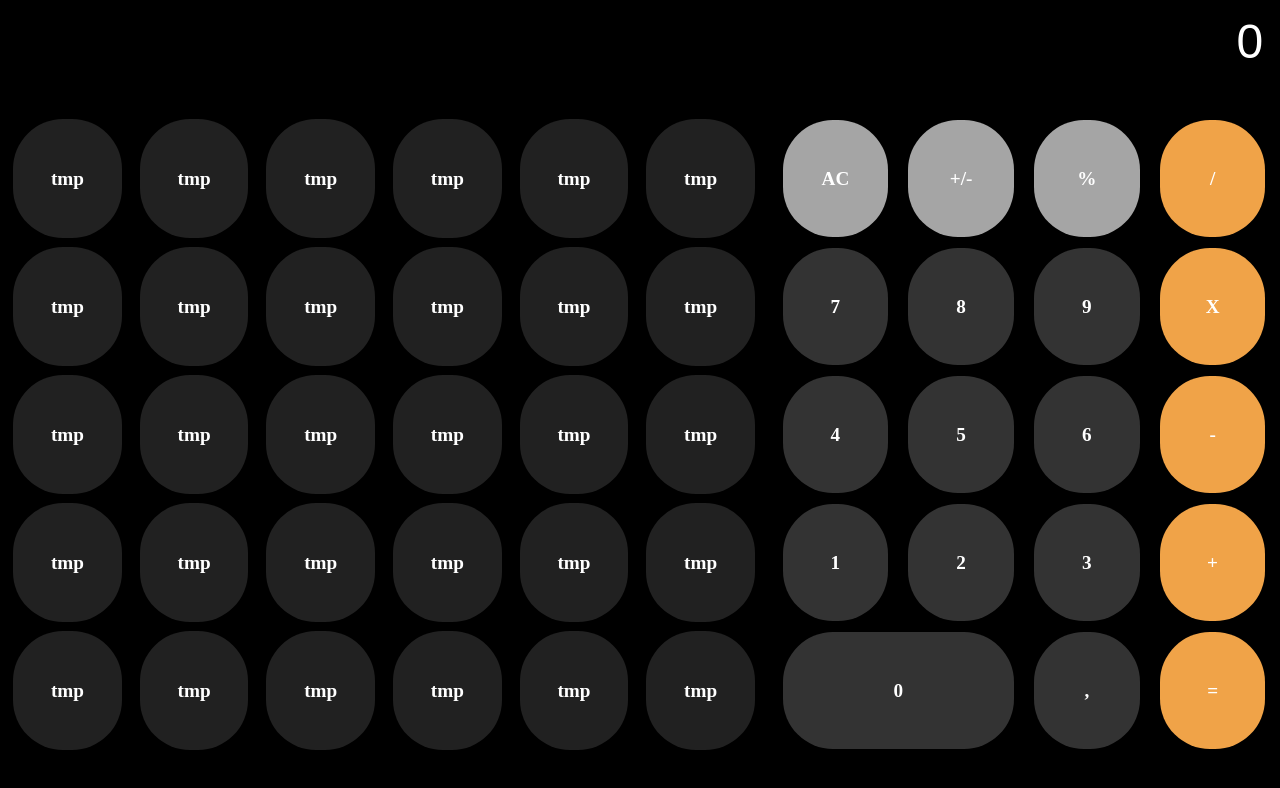
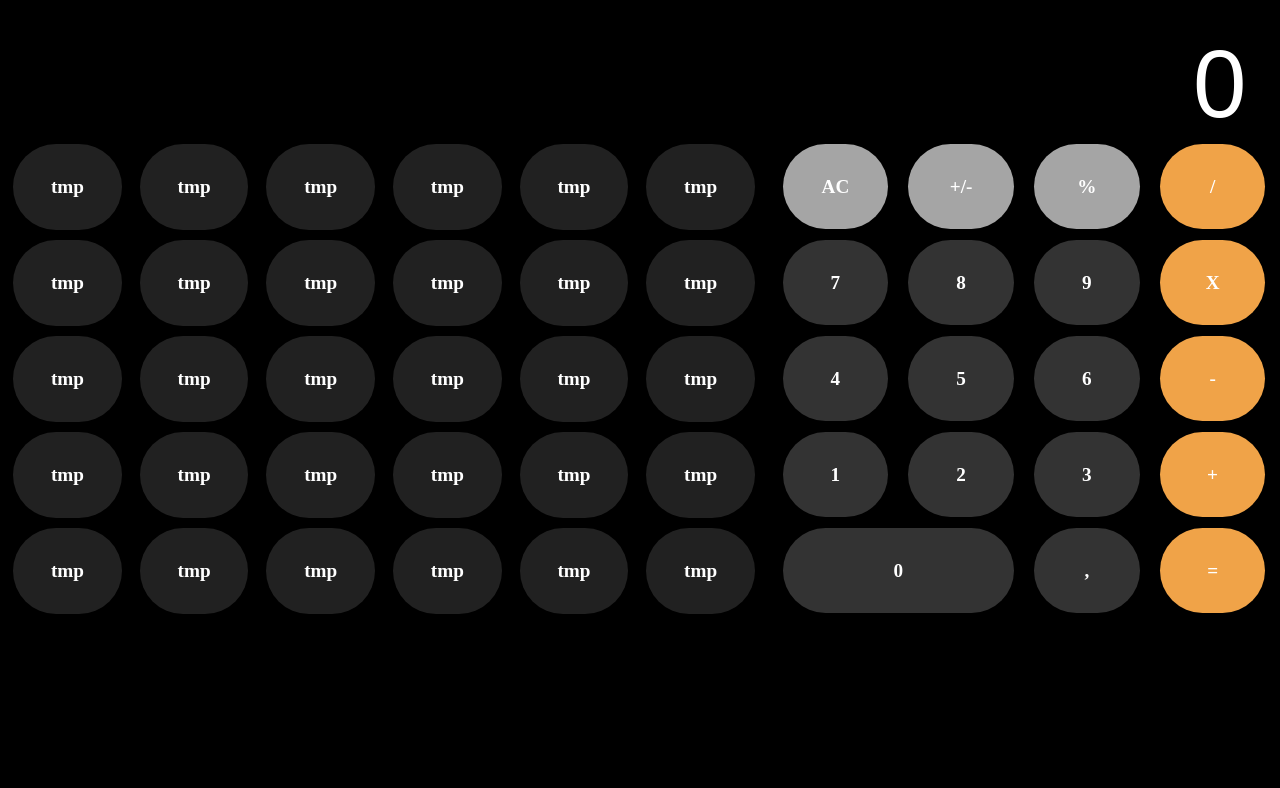
Before and after one commit to rhamses/ipad-calc, a Vue app: page / in a window 1280 px wide. Shown: the top 788 px of the page. Built offline with nearby package versions, Linux system fonts and the light colour scheme; a web font is replaced by a local one.

Commit message:
new css rules for ipad

```diff
--- a/src/components/Calc.vue
+++ b/src/components/Calc.vue
@@ -30,6 +30,8 @@
 .calc {
   height: 100vh;
   width: 100vw;
+
+  font-size: 16px;
 }
 .calc--header .visor {
   margin: 0;
@@ -48,14 +50,13 @@
   display: flex;
   flex-wrap: wrap;
   justify-content: space-evenly;
-
-  font-size: 16px;
 }
 @media screen and (orientation: landscape) {
   .calc {
     display: flex;
     flex-direction: row;
     flex-wrap: wrap;
+    align-content: start;
   }
   .calc--buttons {
     flex-basis: 40%;
@@ -66,11 +67,7 @@
   }
   .calc--buttons,
   .calc--buttons__extra {
-    height: 80%;
-  }
-  .calc--header .visor {
-    padding: 0.3em 0.35em 0 0;
-    font-size: 3rem;
+    height: 60%;
   }
 }
 @media screen and (orientation: portrait) {
@@ -81,24 +78,40 @@
     position: relative;
   }
 }
-/*
-Media Query iPhone 11 Regular
-Media Query iPhone 11 Pro Max
-*/
-@media only screen
-    and (device-width: 414px)
-    and (device-height: 896px) {
-      .calc {
-        height: 85vh;
-      }
-    }
 /* Media Query iPhone 11 Pro */
 @media only screen
     and (device-width: 375px)
     and (device-height: 812px)
+    and (orientation: portrait)
     and (-webkit-device-pixel-ratio: 3) {
       .calc {
         height: 85vh;
       }
     }
+/*
+Media Query iPhone 11 Regular
+Media Query iPhone 11 Pro Max
+Portrait / Landscape
+*/
+@media only screen
+    and (device-width: 414px)
+    and (device-height: 896px)
+    and (orientation: portrait) {
+      .calc {
+        height: 85vh;
+      }
+    }
+@media only screen
+    and (device-width: 414px)
+    and (device-height: 896px)
+    and (orientation: landscape) {
+      .calc--header .visor {
+        padding: 0.3em 0.35em 0 0;
+        font-size: 3rem;
+      }
+    }
+/* iPad */
+@media only screen and (min-device-width: 481px) and (max-device-width: 1024px) and (orientation:landscape) {
+
+}
 </style>
```
